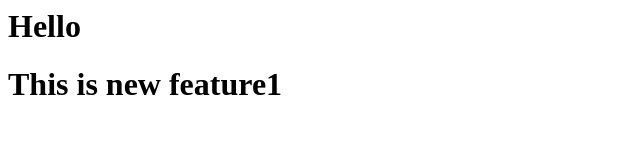
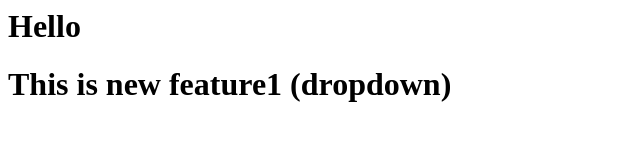
Before and after one commit to J7prakash/Prakash-demo, a plain HTML site: page index.html in a window 1280 px wide. Shown: the whole page, without its empty margins (0-640 px from the left). Drawn offline with Linux system fonts and the light colour scheme.

```diff
--- a/index.html
+++ b/index.html
@@ -1,2 +1,2 @@
 <h1>Hello</h1>
-<h1>This is new feature1</h1>
+<h1>This is new feature1 (dropdown)</h1>
```
